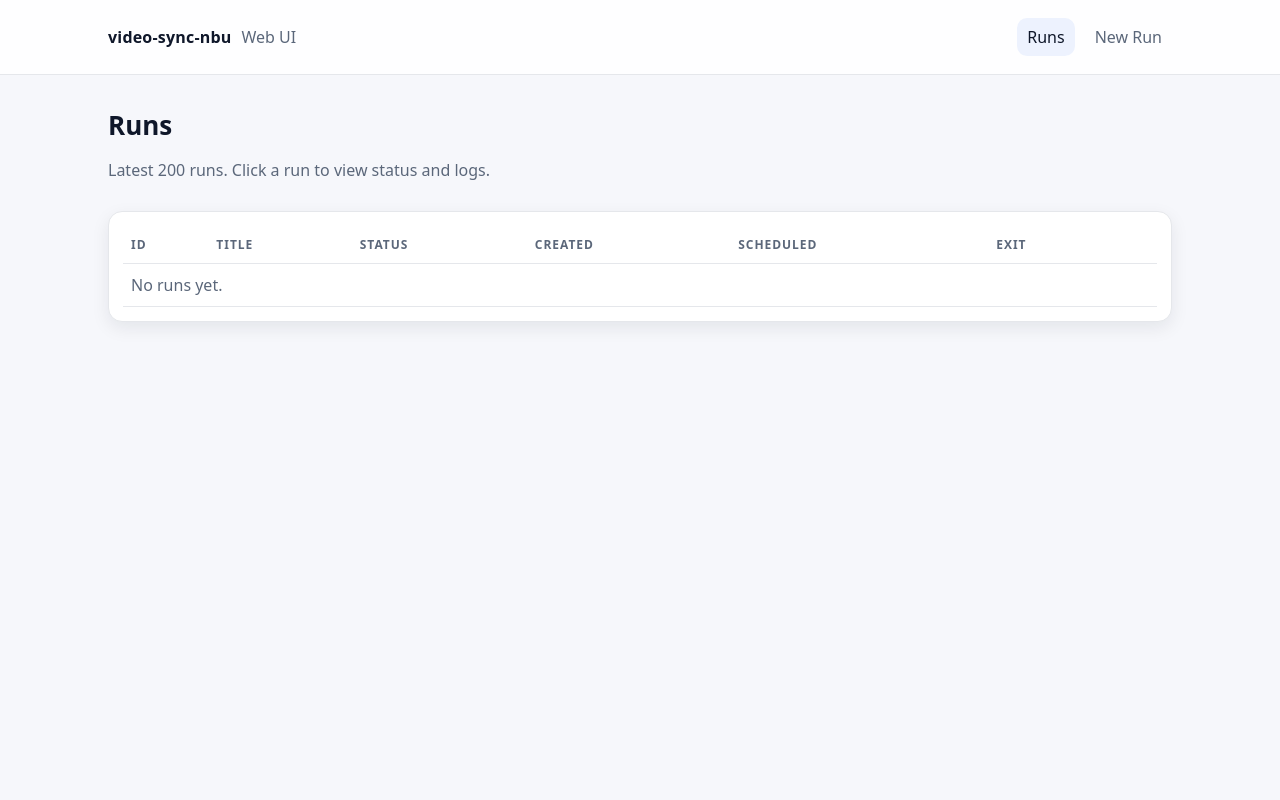
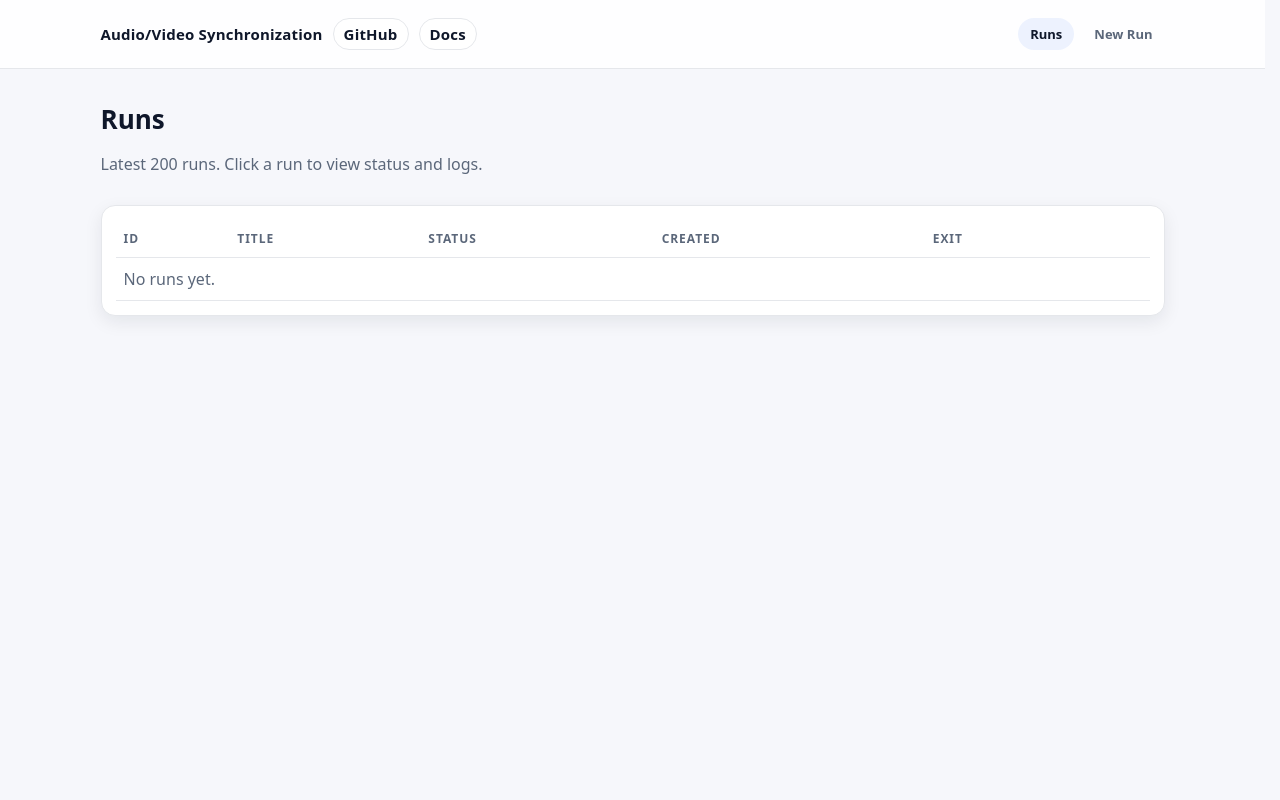
Before and after one commit to BCM-Neurosurgery/video-sync-nbu, a FastAPI app: page /runs in a window 1280 px wide. Run offline with FastAPI, Linux system fonts and the light colour scheme.

Commit message:
format the nav bar and add docs and github; fix the nav bar when switching between different screens

```diff
--- a/scripts/webui/static/app.css
+++ b/scripts/webui/static/app.css
@@ -13,22 +13,48 @@
 }
 *{box-sizing:border-box}
 html,body{height:100%}
+html{scrollbar-gutter:stable}
 body{
   margin:0;
   font-family:var(--sans);
   background:var(--bg);
   color:var(--text);
+  overflow-y:scroll;
 }
 a{color:inherit}
 .container{max-width:1100px;margin:0 auto;padding:18px}
 .topbar{position:sticky;top:0;background:rgba(255,255,255,0.85);backdrop-filter: blur(10px);border-bottom:1px solid var(--border);z-index:50}
 .topbar-inner{display:flex;align-items:center;justify-content:space-between;gap:16px}
-.brand{display:flex;align-items:baseline;gap:10px}
-.brand a{font-weight:700;text-decoration:none;letter-spacing:0.2px}
+.brand{display:flex;align-items:center;gap:10px}
+.brand a{font-weight:700;font-size:15px;text-decoration:none;letter-spacing:0.2px}
+.toplink{
+  display:inline-flex;
+  align-items:center;
+  height:32px;
+  padding:0 10px;
+  border-radius:999px;
+  border:1px solid var(--border);
+  background:#fff;
+  color:var(--text);
+  font-size:12px;
+  font-weight:600;
+  text-decoration:none;
+}
+.toplink:hover{background:rgba(37,99,235,0.08)}
 .muted{color:var(--muted)}
 .small{font-size:12px}
-.nav{display:flex;gap:10px}
-.nav a{padding:8px 10px;border-radius:10px;text-decoration:none;color:var(--muted)}
+.nav{display:flex;gap:8px;align-items:center}
+.nav a{
+  display:inline-flex;
+  align-items:center;
+  height:32px;
+  padding:0 12px;
+  border-radius:999px;
+  text-decoration:none;
+  color:var(--muted);
+  font-weight:600;
+  font-size:13px;
+}
 .nav a.active,.nav a:hover{background:rgba(37,99,235,0.08);color:var(--text)}
 h1{margin:0 0 6px 0;font-size:26px}
 h3{margin:0 0 10px 0;font-size:16px;color:var(--text)}
--- a/scripts/webui/templates/layout.html
+++ b/scripts/webui/templates/layout.html
@@ -3,15 +3,16 @@
   <head>
     <meta charset="utf-8" />
     <meta name="viewport" content="width=device-width, initial-scale=1" />
-    <title>{{ title or "video-sync-nbu" }}</title>
+    <title>{{ title or "Audio/Video Synchronization" }}</title>
     <link rel="stylesheet" href="/static/app.css?v={{ static_v }}" />
   </head>
   <body>
     <header class="topbar">
       <div class="container topbar-inner">
         <div class="brand">
-          <a href="/runs">video-sync-nbu</a>
-          <span class="muted">Web UI</span>
+          <a href="/runs">Audio/Video Synchronization</a>
+          <a class="toplink" href="https://github.com/BCM-Neurosurgery/video-sync-nbu" target="_blank" rel="noopener">GitHub</a>
+          <a class="toplink" href="https://bcm-neurosurgery.github.io/video-sync-nbu/" target="_blank" rel="noopener">Docs</a>
         </div>
         <nav class="nav">
           <a href="/runs" class="{% if nav=='runs' %}active{% endif %}">Runs</a>
--- a/scripts/webui/templates/run_new.html
+++ b/scripts/webui/templates/run_new.html
@@ -1,5 +1,5 @@
 {% extends "layout.html" %}
-{% set title = "New Run — video-sync-nbu" %}
+{% set title = "New Run — Audio/Video Synchronization" %}
 {% set nav = "new" %}
 {% block content %}
   <div class="card">
--- a/scripts/webui/templates/runs.html
+++ b/scripts/webui/templates/runs.html
@@ -1,5 +1,5 @@
 {% extends "layout.html" %}
-{% set title = "Runs — video-sync-nbu" %}
+{% set title = "Runs — Audio/Video Synchronization" %}
 {% set nav = "runs" %}
 {% block content %}
   <div class="page-head">
@@ -19,7 +19,6 @@
           <th>Title</th>
           <th>Status</th>
           <th>Created</th>
-          <th>Scheduled</th>
           <th>Exit</th>
           <th></th>
         </tr>
@@ -31,7 +30,6 @@
             <td class="mono">{{ r['title'] }}</td>
             <td><span class="pill {{ r['status'] }}">{{ r['status'] }}</span></td>
             <td class="mono">{{ r['created_at'] }}</td>
-            <td class="mono">{{ r['scheduled_at'] or "" }}</td>
             <td class="mono">{{ r['exit_code'] if r['exit_code'] is not none else "" }}</td>
             <td class="right">
               <a class="btn" href="/runs/{{ r['id'] }}/logs" target="_blank">Log</a>
```
Also changed, not shown: scripts/webui/templates/run_detail.html (+5 -8 lines).
